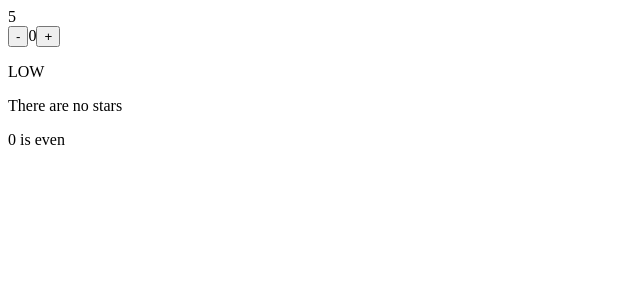
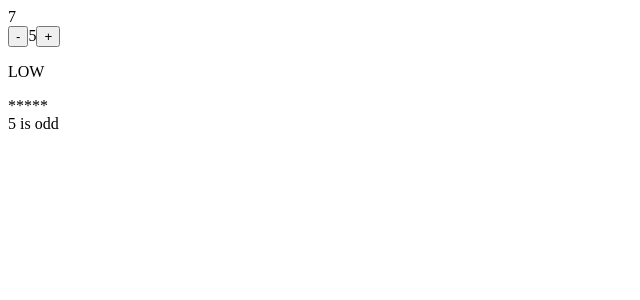
Before and after one commit to ThomasPrikryl/angular-introduction, an Angular app: page / in a window 1280 px wide. Shown: the top 300 px of the page, without its empty margins (0-640 px from the left). Built offline with nearby package versions, Linux system fonts and the light colour scheme.

Commit message:
Revert "[example-400b]"
This reverts commit 69ec01d53319a2fef76759e2d1deaf6a47af4b3f.

```diff
--- a/src/app/app.component.html
+++ b/src/app/app.component.html
@@ -3,7 +3,7 @@
 </div>
 
 <div>
-  <app-child></app-child>
+  <app-child [(valueCounter)]="valueCounter"></app-child>
 
   @if (valueCounter%2 ==0) {
     {{valueCounter}} is even
--- a/src/app/app.component.ts
+++ b/src/app/app.component.ts
@@ -12,7 +12,6 @@ import {
 } from "../examples/template-syntax-new-example/template-syntax-new-example.component";
 import {JavascriptRefresherComponent} from "../examples/javascript-refresher/javascript-refresher.component";
 import {ChildComponent} from "./child/child.component";
-import {CounterService} from "./counter.service";
 
 @Component({
   selector: 'app-root',
@@ -33,11 +32,11 @@ import {CounterService} from "./counter.service";
 })
 export class AppComponent {
 
-  valueCounter = this.counterService.valueCounter;
+  valueCounter = 5;
 
   timeCounter = 0;
 
-  constructor(private counterService: CounterService) {
+  constructor() {
     setInterval(() => {
       this.timeCounter++;
     }, 1000);
--- a/src/app/child/child.component.ts
+++ b/src/app/child/child.component.ts
@@ -9,7 +9,6 @@ import {
   Output,
   SimpleChanges
 } from '@angular/core';
-import {CounterService} from "../counter.service";
 
 @Component({
   selector: 'app-child',
@@ -20,9 +19,11 @@ import {CounterService} from "../counter.service";
 })
 export class ChildComponent implements OnInit, OnChanges, OnDestroy, AfterViewInit {
 
-  valueCounter = this.counterService.valueCounter;
+  @Input() valueCounter: number = 0;
 
-  constructor(private counterService: CounterService) {
+  @Output() valueCounterChange = new EventEmitter<number>();
+
+  constructor() {
     console.log('constructor');
   }
 
@@ -45,14 +46,14 @@ export class ChildComponent implements OnInit, OnChanges, OnDestroy, AfterViewIn
   decrement() {
     if (this.valueCounter > 0) {
       this.valueCounter--;
-      this.counterService.setValueCounter(this.valueCounter);
+      this.valueCounterChange.emit(this.valueCounter);
     }
   }
 
   increment() {
     if (this.valueCounter < 20) {
       this.valueCounter++;
-      this.counterService.setValueCounter(this.valueCounter);
+      this.valueCounterChange.emit(this.valueCounter);
     }
   }
 
--- a/src/app/counter.service.ts
+++ /dev/null
@@ -1,23 +0,0 @@
-import { Injectable } from '@angular/core';
-
-@Injectable({
-  providedIn: 'root'
-})
-export class CounterService {
-
-  public valueCounter = 0;
-
-  changeCounter = 0;
-
-  constructor() { }
-
-  setValueCounter(value: number) {
-    this.valueCounter = value;
-    this.changeCounter++;
-    console.log('Change counter:', this.changeCounter);
-
-    if (this.changeCounter %100 ===0) {
-      console.log('Maybe you should take a break?');
-    }
-  }
-}
```
Also changed, not shown: 1 other file (tests, documents, lock files or other folders).
